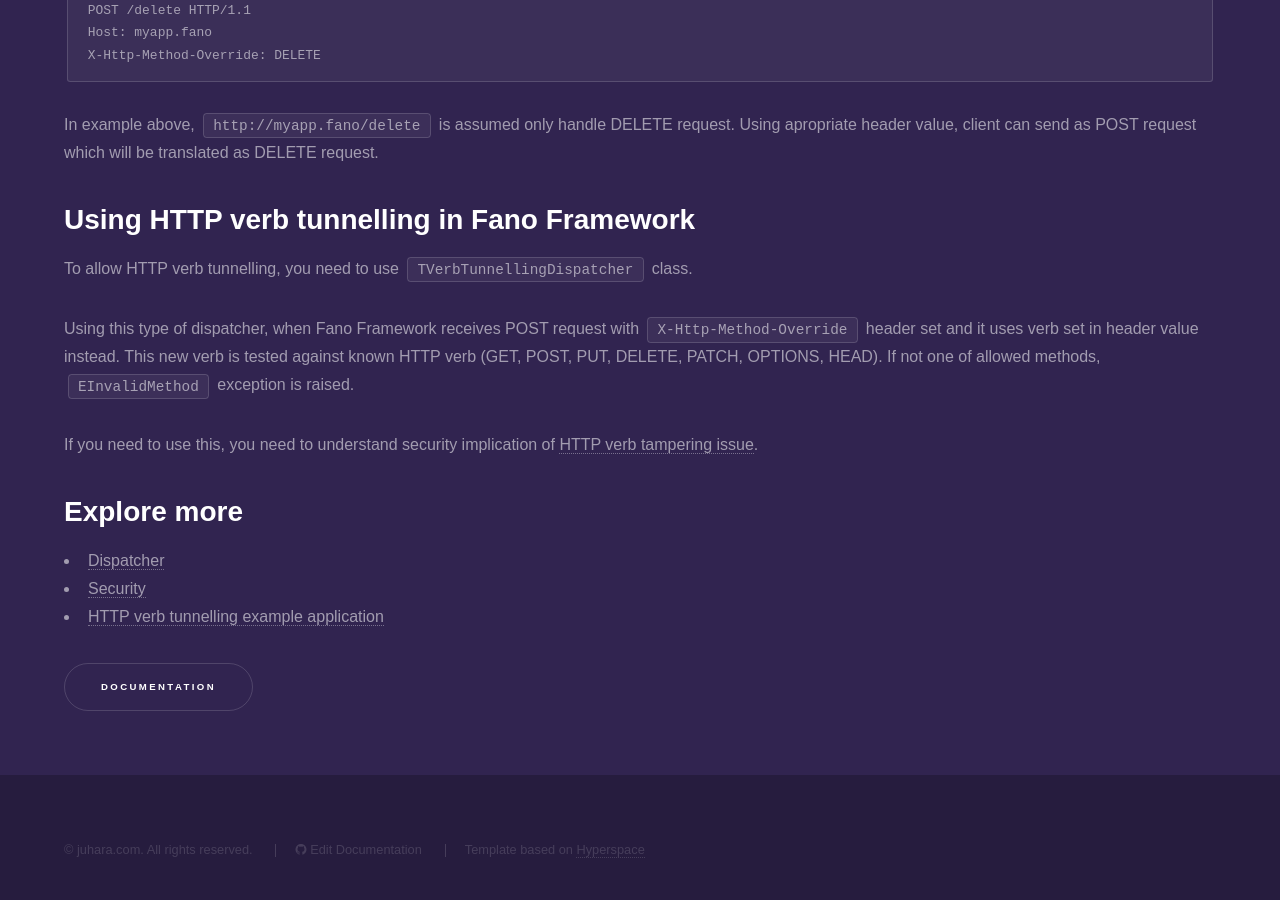
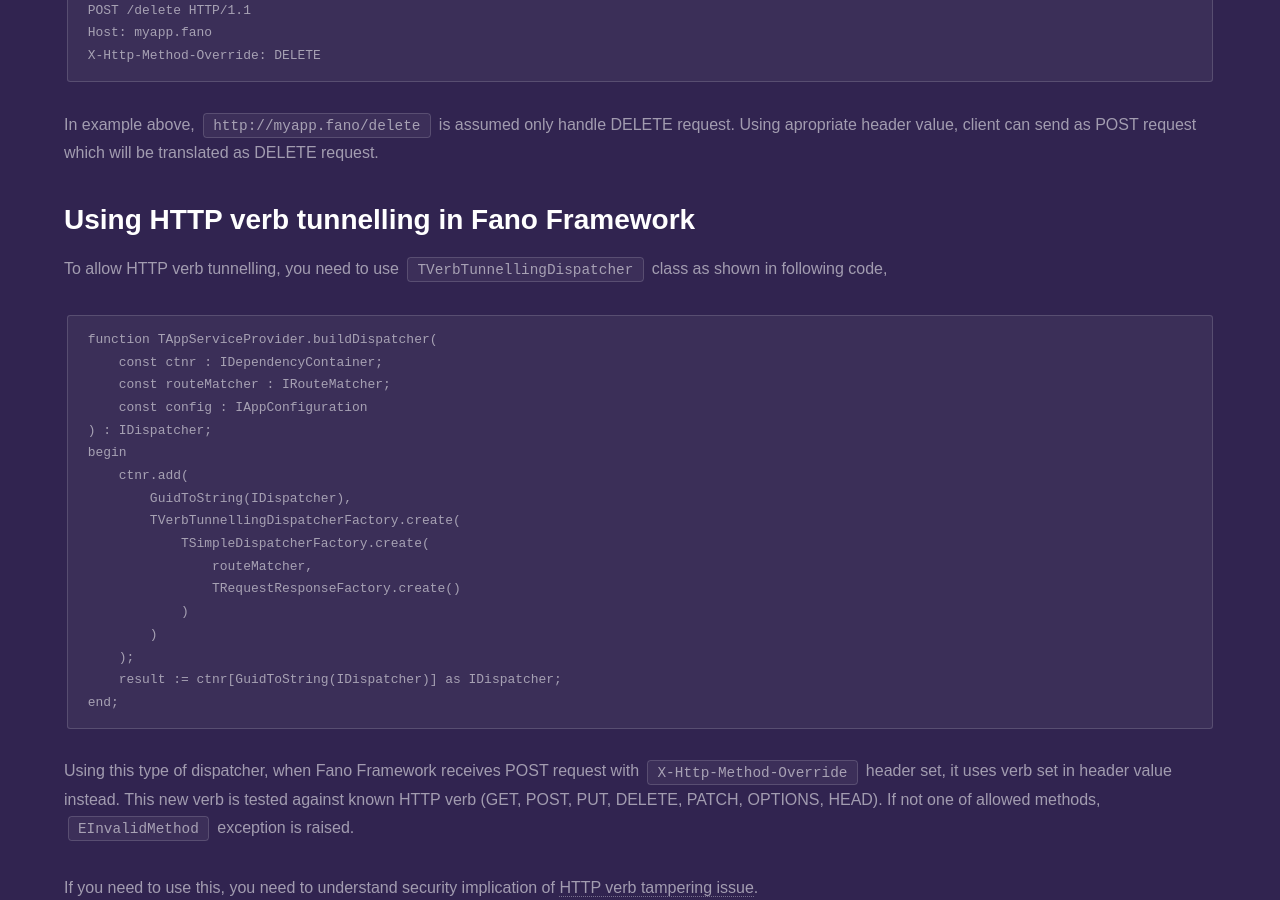
Before and after one commit to fanoframework/fanoframework.github.io, a Jekyll site: the page built from security/http-verb-tunnelling/index.md, in a window 1280 px wide and 900 px high, scrolled down 540 px. Built offline with Jekyll 4.4.1, drawn with Linux system fonts in a browser that asks for light colours; our own code applies the rules of GitHub Pages for plain Markdown files.

Commit message:
add example code to explain how to setup http method override

````diff
--- a/security/http-verb-tunnelling/index.md
+++ b/security/http-verb-tunnelling/index.md
@@ -21,10 +21,30 @@ In example above, `http://myapp.fano/delete` is assumed only handle DELETE reque
 
 ## Using HTTP verb tunnelling in Fano Framework
 
-To allow HTTP verb tunnelling, you need to use `TVerbTunnellingDispatcher` class.
+To allow HTTP verb tunnelling, you need to use `TVerbTunnellingDispatcher` class as shown in following code,
+
+```
+function TAppServiceProvider.buildDispatcher(
+    const ctnr : IDependencyContainer;
+    const routeMatcher : IRouteMatcher;
+    const config : IAppConfiguration
+) : IDispatcher;
+begin
+    ctnr.add(
+        GuidToString(IDispatcher),
+        TVerbTunnellingDispatcherFactory.create(
+            TSimpleDispatcherFactory.create(
+                routeMatcher,
+                TRequestResponseFactory.create()
+            )
+        )
+    );
+    result := ctnr[GuidToString(IDispatcher)] as IDispatcher;
+end;
+```
 
 Using this type of dispatcher, when Fano Framework receives POST request with
-`X-Http-Method-Override` header set and it uses verb set in header value instead.
+`X-Http-Method-Override` header set, it uses verb set in header value instead.
 This new verb is tested against known HTTP verb (GET, POST, PUT, DELETE, PATCH, OPTIONS, HEAD).
 If not one of allowed methods, `EInvalidMethod` exception is raised.
 
````
